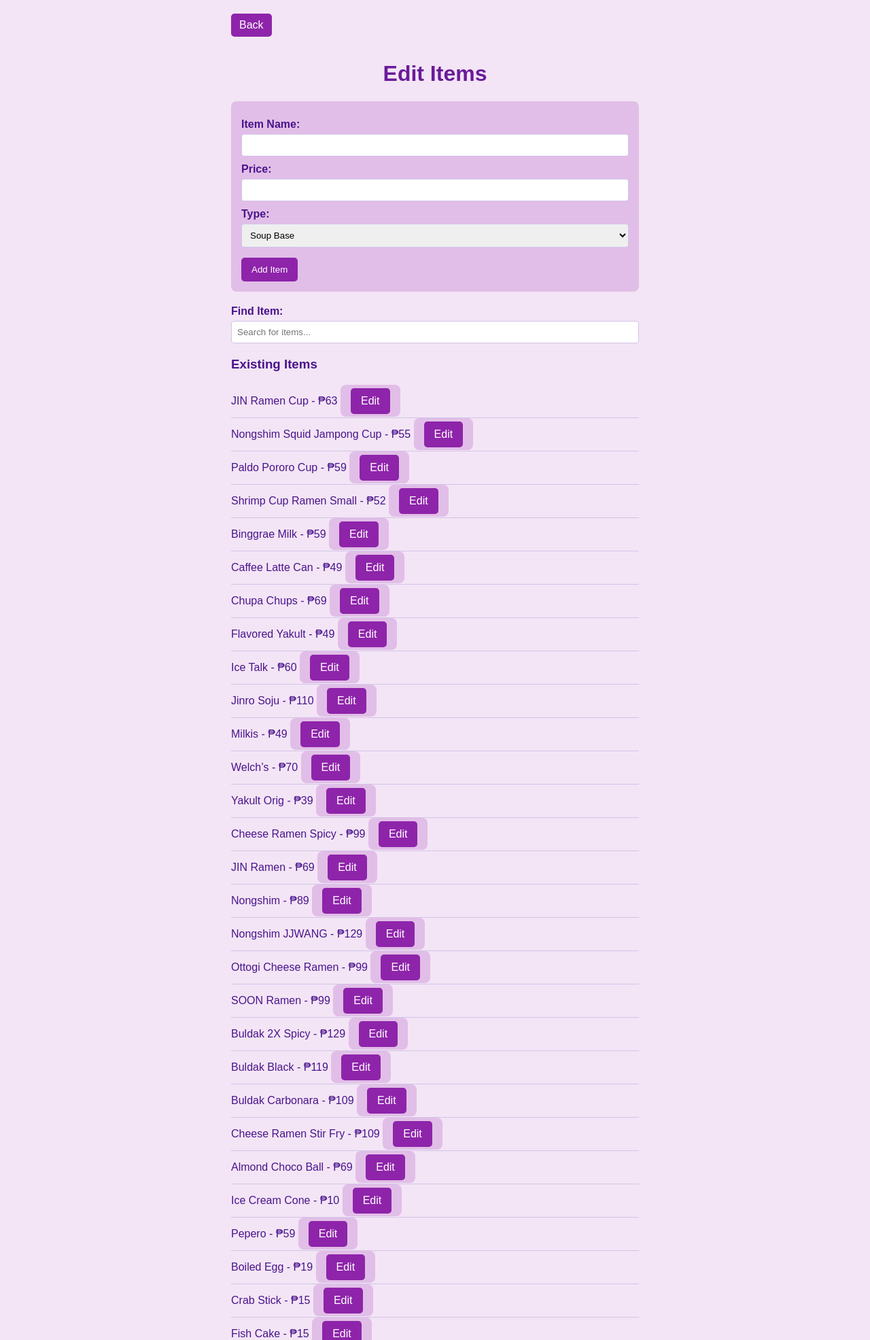
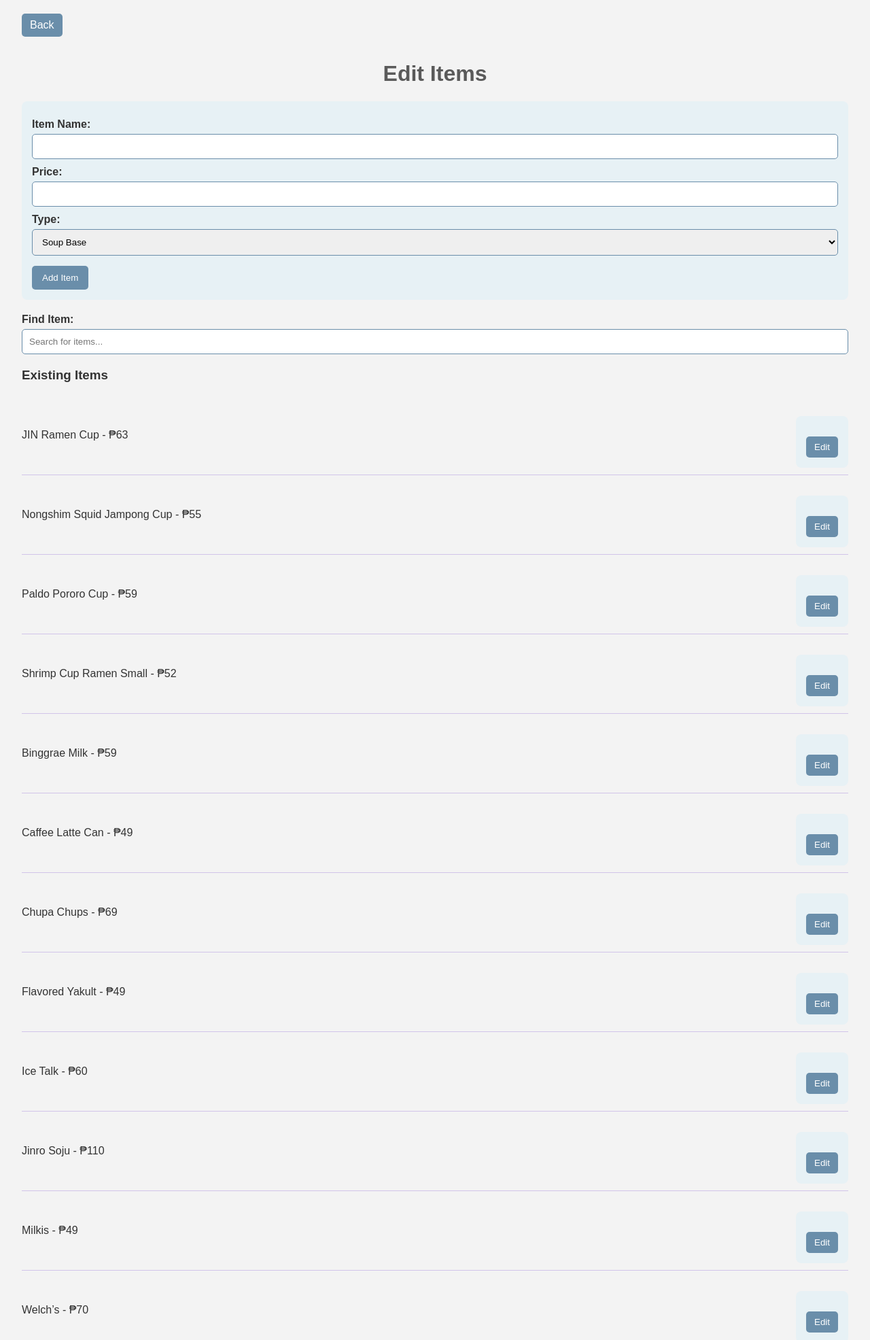
Before and after one commit to skullmatrix/HnSRamyeon, a Flask app: page /add_item in a window 1280 px wide. Shown: the top 1971 px of the page at 68% size. Run offline with Flask 2, Linux system fonts and the light colour scheme; data comes from the database, SQL or seed files in the repository.

Commit message:
Update add_item.html

```diff
--- a/templates/add_item.html
+++ b/templates/add_item.html
@@ -7,28 +7,33 @@
     <style>
         body {
             font-family: Arial, sans-serif;
-            background-color: #f3e5f5;
-            color: #4a148c;
-            max-width: 600px;
+            background-color: #f3f3f3;  /* Softer background color */
+            color: #333;  /* Darker text color for better contrast */
+            max-width: 95%;
             margin: auto;
             padding: 20px;
         }
         h1 {
-            color: #6a1b9a;
+            color: #5a5a5a;  /* Softer title color */
             text-align: center;
+            font-size: 32px;
         }
         .back-button {
             display: inline-block;
             margin-bottom: 15px;
             padding: 8px 12px;
-            background-color: #8e24aa;
+            background-color: #6a8eaa;  /* Softer button color */
             color: white;
             text-decoration: none;
             border-radius: 5px;
+            transition: background-color 0.3s;
+        }
+        .back-button:hover {
+            background-color: #5a6f85;  /* Darker shade on hover */
         }
         form {
             padding: 15px;
-            background-color: #e1bee7;
+            background-color: #e7f1f5;  /* Softer form background */
             border-radius: 8px;
             margin-top: 20px;
         }
@@ -39,20 +44,24 @@
         }
         input[type="text"], input[type="number"], select {
             width: 100%;
-            padding: 8px;
-            border: 1px solid #d1c4e9;
-            border-radius: 4px;
+            padding: 10px;
+            border: 1px solid #6a8eaa;  /* Softer input border */
+            border-radius: 5px;
             box-sizing: border-box;
         }
         button {
             margin-top: 15px;
             padding: 10px 15px;
-            background-color: #8e24aa;
+            background-color: #6a8eaa;  /* Softer button color */
             color: white;
             border: none;
             border-radius: 5px;
             cursor: pointer;
             width: auto; /* Set width to auto for the button */
+            transition: background-color 0.3s;
+        }
+        button:hover {
+            background-color: #5a6f85;  /* Darker shade on hover */
         }
         .search-container {
             margin-top: 20px;
@@ -62,21 +71,22 @@
         }
         .item-entry {
             border-bottom: 1px solid #d1c4e9;
-            padding: 5px 0; /* Reduced padding for item entries */
+            padding: 10px 0; /* Adjusted padding for item entries */
+            display: flex;
+            justify-content: space-between;
+            align-items: center;
         }
         .edit-button {
-            display: inline-block;
-            width: auto;
-            height: auto;
-            padding: auto;
-            margin: auto;
-            font-size: 16px;
-            background-color: #8e24aa;
+            padding: 8px 12px;
+            background-color: #6a8eaa;  /* Softer button color */
             color: white;
             border: none;
-            text-align: center;
-            border-radius: auto;
+            border-radius: 5px;
             cursor: pointer;
+            transition: background-color 0.3s;
+        }
+        .edit-button:hover {
+            background-color: #5a6f85;  /* Darker shade on hover */
         }
     </style>
     <script>
@@ -86,11 +96,7 @@
 
             items.forEach(item => {
                 const itemName = item.querySelector('span').textContent.toLowerCase();
-                if (itemName.includes(searchInput)) {
-                    item.style.display = ''; // Show the item
-                } else {
-                    item.style.display = 'none'; // Hide the item
-                }
+                item.style.display = itemName.includes(searchInput) ? '' : 'none'; // Show or hide the item
             });
         }
     </script>
```
